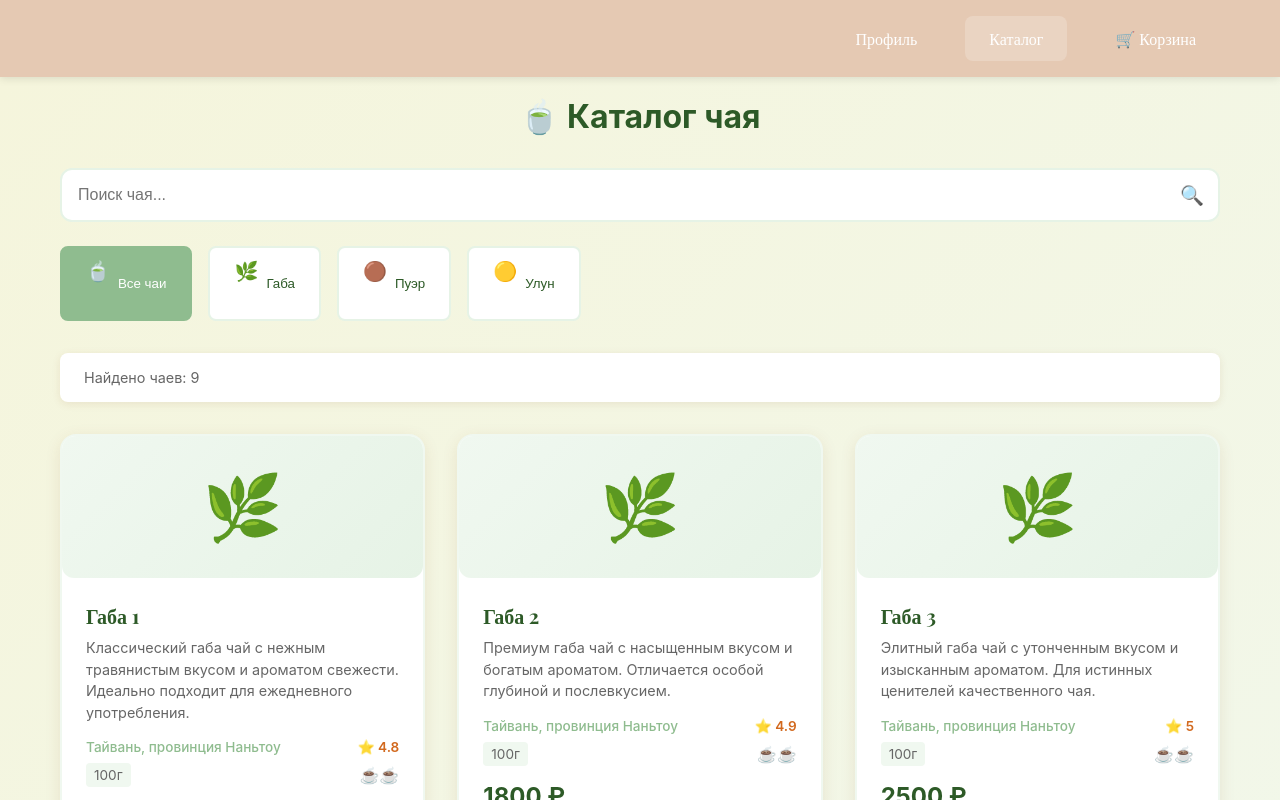
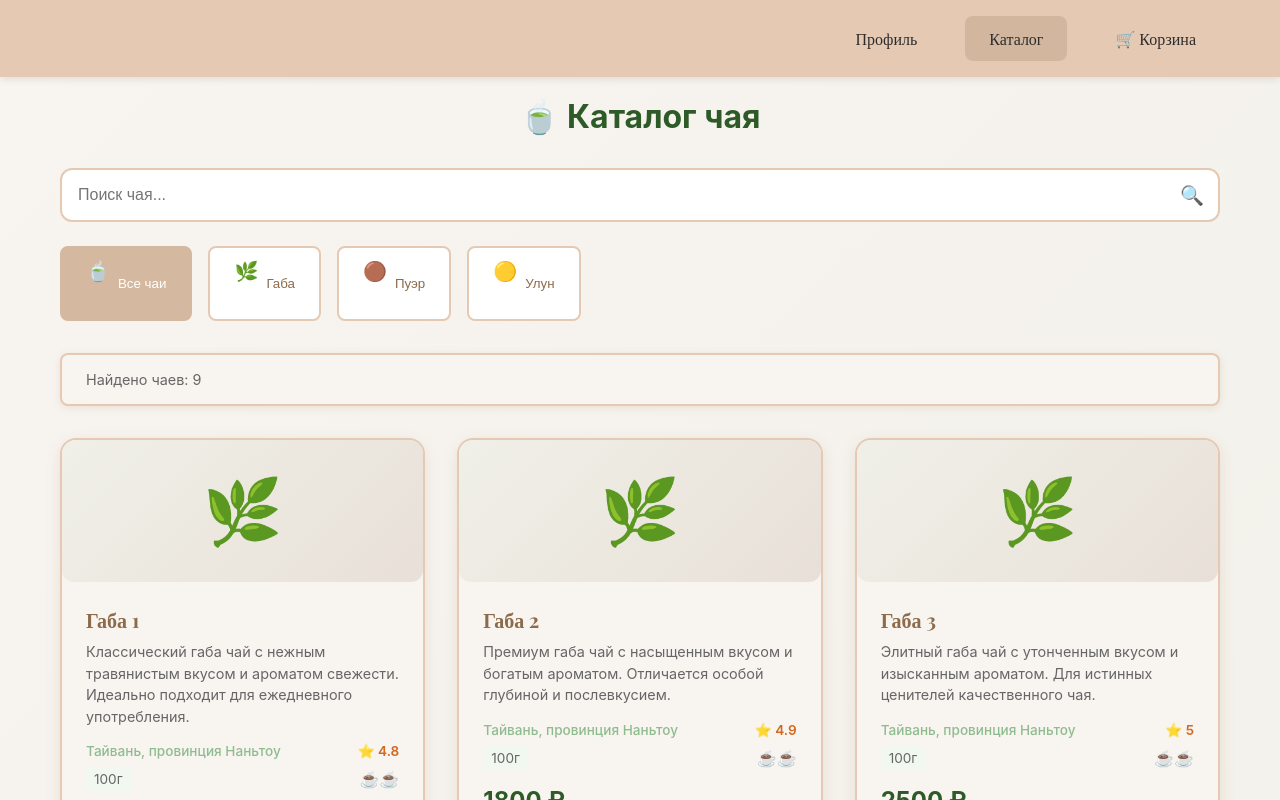
Before and after one commit to lianafah/tea-marketplace, a React (Vite) app: page /catalog in a window 1280 px wide. Shown: the top 800 px of the page. Built offline with nearby package versions, Linux system fonts and the light colour scheme.

Commit message:
Change all backgrounds to beige colors for consistent design

```diff
--- a/src/components/Header.css
+++ b/src/components/Header.css
@@ -1,6 +1,6 @@
 .header {
   background: #e5c9b3;
-  color: white;
+  color: #2d2d2d;
   padding: 1rem 0;
   box-shadow: 0 2px 8px rgba(0, 0, 0, 0.1);
   position: sticky;
@@ -30,7 +30,7 @@
 }
 
 .nav-link {
-  color: white;
+  color: #2d2d2d;
   text-decoration: none;
   font-weight: 500;
   padding: 0.75rem 1.5rem;
@@ -44,12 +44,12 @@
 }
 
 .nav-link:hover {
-  background-color: rgba(255, 255, 255, 0.1);
+  background-color: rgba(139, 107, 75, 0.1);
   transform: translateY(-1px);
 }
 
 .nav-link.active {
-  background-color: rgba(255, 255, 255, 0.2);
+  background-color: rgba(139, 107, 75, 0.2);
 }
 
 .cart-badge {
--- a/src/pages/Catalog.css
+++ b/src/pages/Catalog.css
@@ -1,5 +1,5 @@
 .catalog-page {
-  background: linear-gradient(135deg, #f5f5dc 0%, #f0f8f0 100%);
+  background: linear-gradient(135deg, #f8f4f0 0%, #f0f0e8 100%);
 }
 
 .catalog-controls {
@@ -14,7 +14,7 @@
 .search-input {
   width: 100%;
   padding: 1rem 3rem 1rem 1rem;
-  border: 2px solid #e6f3e6;
+  border: 2px solid #e5c9b3;
   border-radius: 12px;
   font-size: 1rem;
   background: white;
@@ -23,8 +23,8 @@
 
 .search-input:focus {
   outline: none;
-  border-color: #8fbc8f;
-  box-shadow: 0 0 0 3px rgba(143, 188, 143, 0.1);
+  border-color: #d4b8a0;
+  box-shadow: 0 0 0 3px rgba(229, 201, 179, 0.1);
 }
 
 .search-icon {
@@ -33,7 +33,7 @@
   top: 50%;
   transform: translateY(-50%);
   font-size: 1.2rem;
-  color: #8fbc8f;
+  color: #d4b8a0;
 }
 
 .category-filters {
@@ -48,24 +48,24 @@
   align-items: center;
   gap: 0.5rem;
   padding: 0.75rem 1.5rem;
-  border: 2px solid #e6f3e6;
+  border: 2px solid #e5c9b3;
   border-radius: 8px;
   background: white;
-  color: #2d5a27;
+  color: #8b6b4b;
   font-weight: 500;
   cursor: pointer;
   transition: all 0.3s ease;
 }
 
 .category-btn:hover {
-  border-color: #8fbc8f;
-  background-color: #f0f8f0;
+  border-color: #d4b8a0;
+  background-color: #f8f4f0;
 }
 
 .category-btn.active {
-  background-color: #8fbc8f;
+  background-color: #d4b8a0;
   color: white;
-  border-color: #8fbc8f;
+  border-color: #d4b8a0;
 }
 
 .category-icon {
@@ -75,14 +75,14 @@
 .subcategory-filters {
   margin-top: 1.5rem;
   padding: 1.5rem;
-  background: white;
+  background: #f8f4f0;
   border-radius: 12px;
   box-shadow: 0 2px 8px rgba(139, 69, 19, 0.1);
-  border: 2px solid #f0f8f0;
+  border: 2px solid #e5c9b3;
 }
 
 .subcategory-filters h3 {
-  color: #2d5a27;
+  color: #8b6b4b;
   font-size: 1.1rem;
   margin-bottom: 1rem;
   font-weight: 600;
@@ -96,10 +96,10 @@
 
 .subcategory-btn {
   padding: 0.5rem 1rem;
-  border: 2px solid #e6f3e6;
+  border: 2px solid #e5c9b3;
   border-radius: 6px;
   background: white;
-  color: #2d5a27;
+  color: #8b6b4b;
   font-weight: 500;
   cursor: pointer;
   transition: all 0.3s ease;
@@ -107,24 +107,25 @@
 }
 
 .subcategory-btn:hover {
-  border-color: #8fbc8f;
-  background-color: #f0f8f0;
+  border-color: #d4b8a0;
+  background-color: #f8f4f0;
 }
 
 .subcategory-btn.active {
-  background-color: #8fbc8f;
+  background-color: #d4b8a0;
   color: white;
-  border-color: #8fbc8f;
+  border-color: #d4b8a0;
 }
 
 .results-info {
   margin-bottom: 2rem;
   color: #666;
   font-size: 0.9rem;
-  background: white;
+  background: #f8f4f0;
   padding: 1rem 1.5rem;
   border-radius: 8px;
   box-shadow: 0 2px 8px rgba(139, 69, 19, 0.1);
+  border: 2px solid #e5c9b3;
 }
 
 .results-info p {
@@ -138,13 +139,14 @@
 .no-results {
   text-align: center;
   padding: 4rem 2rem;
-  background: white;
+  background: #f8f4f0;
   border-radius: 16px;
   box-shadow: 0 4px 16px rgba(139, 69, 19, 0.1);
+  border: 2px solid #e5c9b3;
 }
 
 .no-results h3 {
-  color: #2d5a27;
+  color: #8b6b4b;
   margin-bottom: 1rem;
 }
 
@@ -159,25 +161,25 @@
 }
 
 .tea-card {
-  background: white;
+  background: #f8f4f0;
   border-radius: 16px;
   overflow: hidden;
   box-shadow: 0 4px 16px rgba(139, 69, 19, 0.1);
   transition: all 0.3s ease;
-  border: 2px solid #f0f8f0;
+  border: 2px solid #e5c9b3;
 }
 
 .tea-card:hover {
   transform: translateY(-5px);
   box-shadow: 0 8px 24px rgba(139, 69, 19, 0.15);
-  border-color: #8fbc8f;
+  border-color: #d4b8a0;
 }
 
 .tea-image {
   font-size: 4rem;
   text-align: center;
   padding: 2rem;
-  background: linear-gradient(135deg, #f0f8f0 0%, #e6f3e6 100%);
+  background: linear-gradient(135deg, #f0f0e8 0%, #e8e0d8 100%);
 }
 
 .tea-info {
@@ -185,7 +187,7 @@
 }
 
 .tea-name {
-  color: #2d5a27;
+  color: #8b6b4b;
   font-size: 1.25rem;
   margin-bottom: 0.5rem;
   font-weight: 600;
--- a/src/pages/Home.css
+++ b/src/pages/Home.css
@@ -8,10 +8,10 @@
   align-items: center;
   justify-content: center;
   padding: 4rem 2rem;
-  background: linear-gradient(135deg, #8fbc8f 0%, #a8e6cf 100%);
+  background: linear-gradient(135deg, #e5c9b3 0%, #d4b8a0 100%);
   border-radius: 24px;
   margin: 0 2rem 4rem 2rem;
-  color: white;
+  color: #2d2d2d;
   position: relative;
   overflow: hidden;
   min-height: 80vh;
@@ -49,7 +49,7 @@
   font-weight: 400;
   font-family: 'Dancing Script', cursive;
   line-height: 1.3;
-  color: #f0f8f0;
+  color: #4a4a4a;
 }
 
 .hero-description {
@@ -61,6 +61,7 @@
   margin-left: auto;
   margin-right: auto;
   font-family: 'Playfair Display', serif;
+  color: #5a5a5a;
 }
 
 .hero-button-container {
@@ -72,14 +73,15 @@
 .hero-btn {
   font-size: 1.1rem;
   padding: 1rem 2rem;
-  background-color: #2d5a27;
-  border: 2px solid white;
+  background-color: #8b6b4b;
+  border: 2px solid #e5c9b3;
   border-radius: 12px;
   transition: all 0.3s ease;
+  color: white;
 }
 
 .hero-btn:hover {
-  background-color: #1e3d1a;
+  background-color: #6b4f3a;
   transform: translateY(-2px);
   box-shadow: 0 4px 16px rgba(0, 0, 0, 0.2);
 }
@@ -127,12 +129,12 @@
 }
 
 .category-card {
-  background: white;
+  background: #f8f4f0;
   padding: 2.5rem 2rem;
   border-radius: 20px;
   text-align: center;
   box-shadow: 0 4px 20px rgba(139, 69, 19, 0.08);
-  border: 2px solid #f0f8f0;
+  border: 2px solid #e5c9b3;
   transition: all 0.4s ease;
   text-decoration: none;
   color: inherit;
@@ -147,7 +149,7 @@
   left: 0;
   right: 0;
   height: 4px;
-  background: linear-gradient(135deg, #8fbc8f 0%, #a8e6cf 100%);
+  background: linear-gradient(135deg, #e5c9b3 0%, #d4b8a0 100%);
   transform: scaleX(0);
   transition: transform 0.4s ease;
 }
@@ -155,7 +157,7 @@
 .category-card:hover {
   transform: translateY(-8px);
   box-shadow: 0 12px 32px rgba(139, 69, 19, 0.15);
-  border-color: #8fbc8f;
+  border-color: #d4b8a0;
 }
 
 .category-card:hover::before {
@@ -173,7 +175,7 @@
 }
 
 .category-card h3 {
-  color: #2d5a27;
+  color: #8b6b4b;
   margin-bottom: 1rem;
   font-size: 1.4rem;
   font-weight: 600;
@@ -188,7 +190,7 @@
 }
 
 .category-arrow {
-  color: #8fbc8f;
+  color: #d4b8a0;
   font-size: 1.8rem;
   font-weight: 700;
   transition: transform 0.3s ease;
@@ -210,18 +212,18 @@
 }
 
 .tea-card {
-  background: white;
+  background: #f8f4f0;
   border-radius: 20px;
   overflow: hidden;
   box-shadow: 0 4px 20px rgba(139, 69, 19, 0.08);
   transition: all 0.4s ease;
-  border: 2px solid #f0f8f0;
+  border: 2px solid #e5c9b3;
 }
 
 .tea-card:hover {
   transform: translateY(-8px);
   box-shadow: 0 12px 32px rgba(139, 69, 19, 0.15);
-  border-color: #8fbc8f;
+  border-color: #d4b8a0;
 }
 
 .tea-image-container {
@@ -236,7 +238,7 @@
   font-size: 4.5rem;
   text-align: center;
   padding: 2.5rem;
-  background: linear-gradient(135deg, #f0f8f0 0%, #e6f3e6 100%);
+  background: linear-gradient(135deg, #f0f0e8 0%, #e8e0d8 100%);
   transition: all 0.3s ease;
   border-radius: 12px;
 }
@@ -278,7 +280,7 @@
 }
 
 .tea-name {
-  color: #2d5a27;
+  color: #8b6b4b;
   font-size: 1.3rem;
   margin-bottom: 0.75rem;
   font-weight: 600;
```
